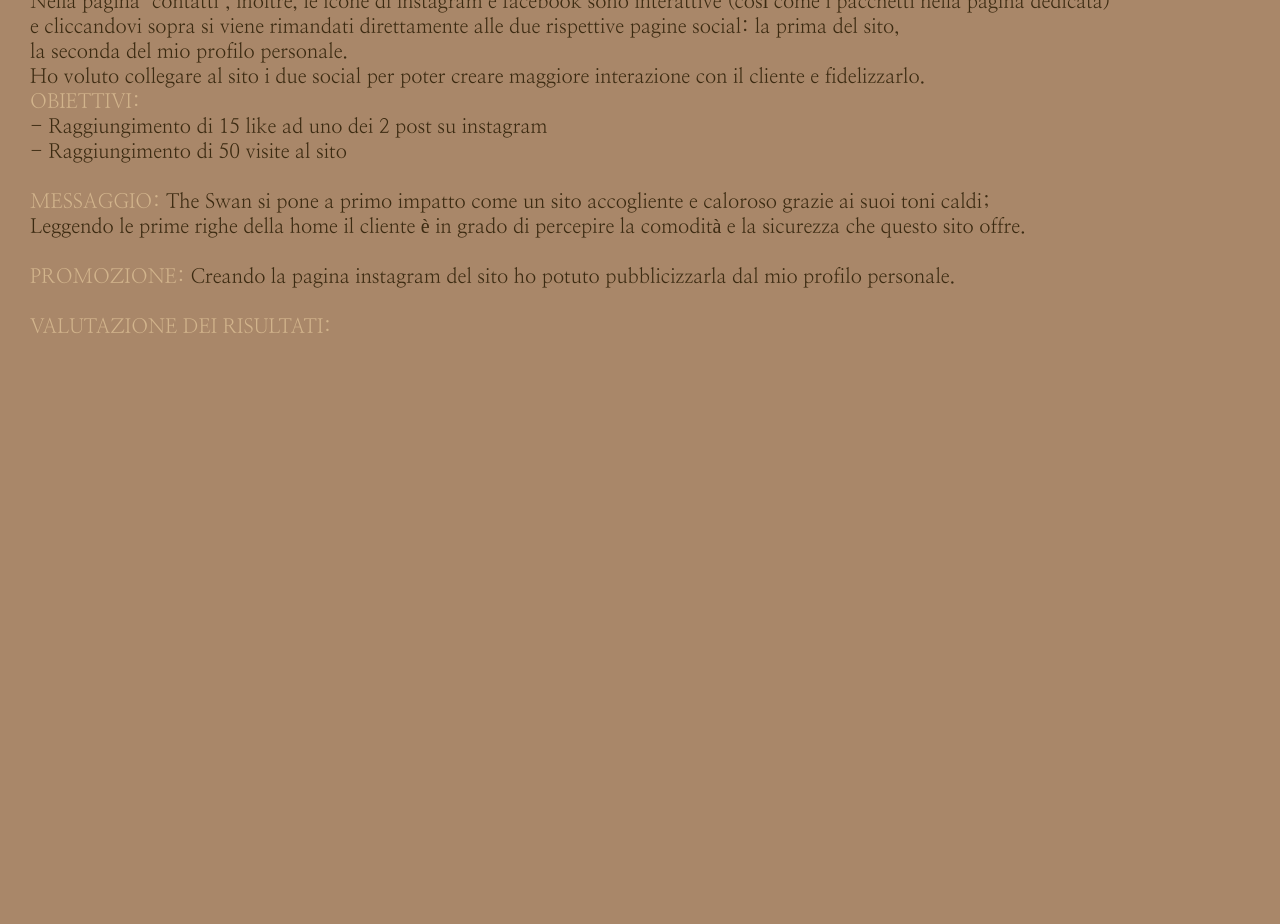
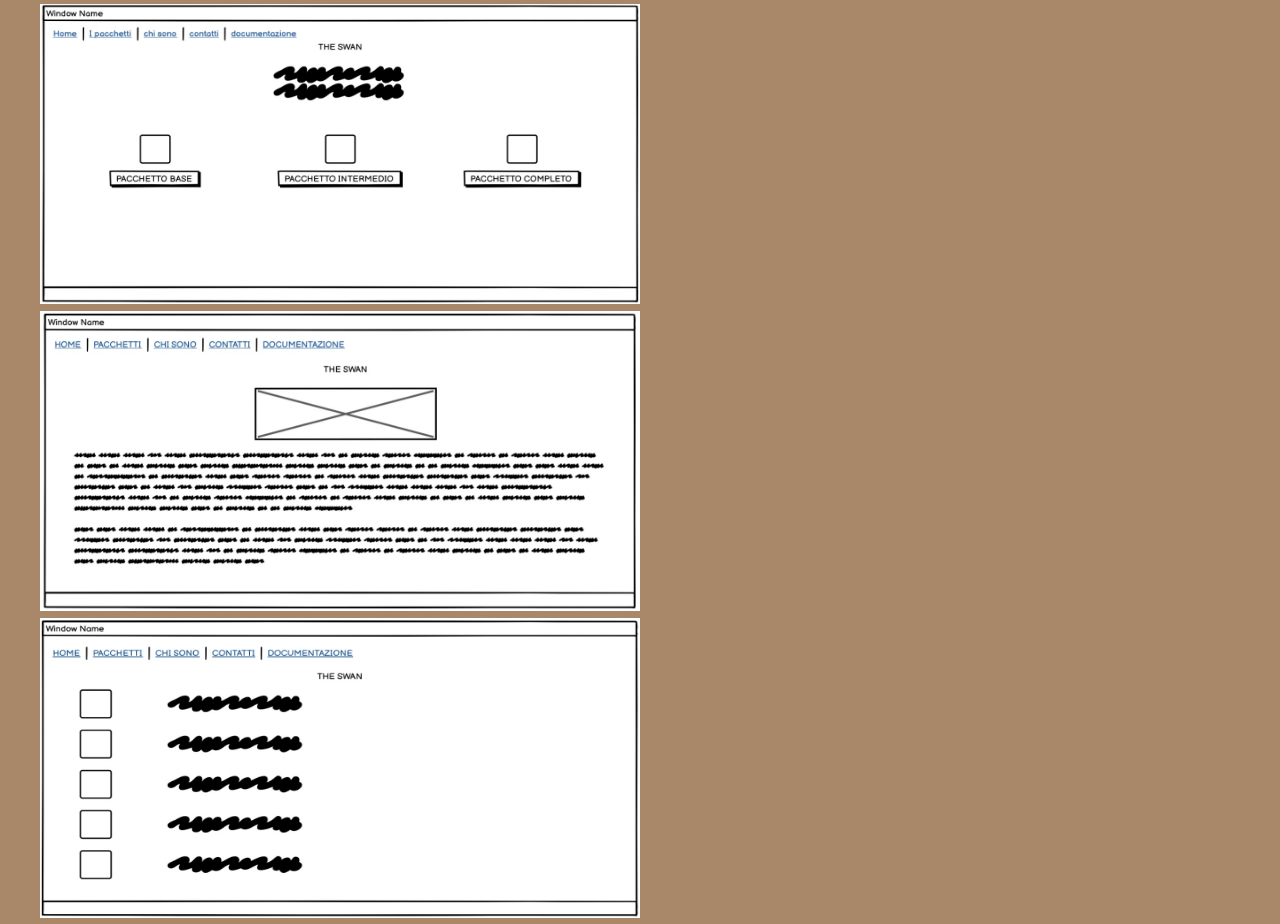
Before and after one commit to giorgiasgatti/theswan, a plain HTML site: page documentazione.html in a window 1280 px wide. Shown: the part 1630-2554 px from the top of the page. Before the commit the page ends 2095 px from the top, so only its background shows below. Drawn offline with Linux system fonts and the light colour scheme.

Commit message:
caricato documentazione

```diff
--- a/documentazione.html
+++ b/documentazione.html
@@ -84,8 +84,21 @@
 			<font color="blanchedalmond">STRUTTURA E LAYOUT</font><br>
 			<font color="tan">ARCHITETTURA SITO:</font>
 			<font color="#3b2a11"> la struttura è ad albero.</font><br>
+            <img src="immagini/albero.jpeg" width="600" height="200"><br>
+
+		    <div style="position: relative; right: 5px; top: 0px; left: 10px";>
+			<p style="text-align: justify; font-size: 20px; font-family:'Nanum Myeongjo', serif; color: #ffefd5;">
+			<br>
 			<font color="tan">WIREFRAME:</font><br>
+			<img src="immagini/home.jpeg" width="600" height="300">
 		    <br>
+            <img src="immagini/pacchetti.jpeg" width="600" height="300">
+            <br>
+            <img src="immagini/chisono.jpeg" width="600" height="300">
+            <br>
+            <img src="immagini/contatti.jpeg" width="600" height="300">
+
+            <br>
 			<font color="tan">LOOK AND FEEL:</font>
 			<font color="#3b2a11">Nel sito ho voluto utilizzare 4 colori per avere uno stile tendenzialmente minimal;<br>
 			tutti i colori sono di un tono neutro, ma caldo, per creare un clima di comfort e calorosità, nonchè due valori del sito stesso.<br>
@@ -116,15 +129,15 @@
             Ho voluto collegare al sito i due social per poter creare maggiore interazione con il cliente e fidelizzarlo.</font><br>
             <font color="tan">OBIETTIVI:</font>
             <font color="#3b2a11"><br>
-            - Raggiungimento di 15 like ad uno dei 2 post su instagram<br>
-            - Raggiungimento di 50 visite al sito</font><br>
+            - Raggiungimento di 10 like ad uno dei 2 post su instagram<br>
+            - Raggiungimento di 20 visite al sito</font><br>
             <br>
             <font color="tan">MESSAGGIO:</font>
             <font color="#3b2a11">The Swan si pone a primo impatto come un sito accogliente e caloroso grazie ai suoi toni caldi;<br>
             Leggendo le prime righe della home il cliente è in grado di percepire la comodità e la sicurezza che questo sito offre.</font><br>
             <br>
             <font color="tan">PROMOZIONE:</font>
-            <font color="#3b2a11">Creando la pagina instagram del sito ho potuto pubblicizzarla dal mio profilo personale.</font><br>
+            <font color="#3b2a11">La promozione del sito è avvenuta tramite passaparola a familiari, amici, amici di amici, e così via.</font><br>
             <br>
             <font color="tan">VALUTAZIONE DEI RISULTATI:</font><br>
 			<br>
```
